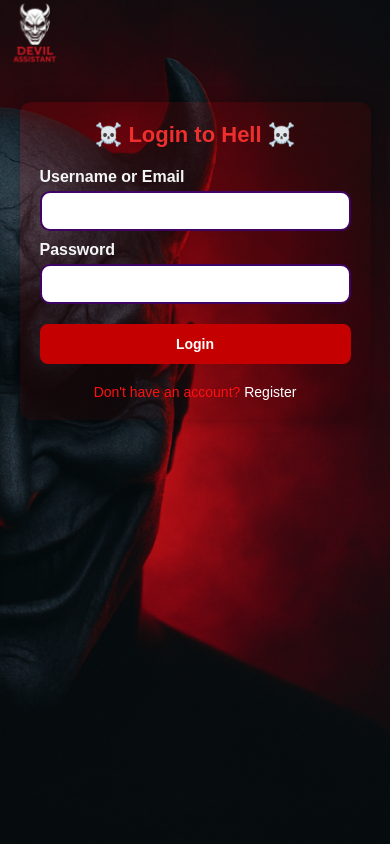
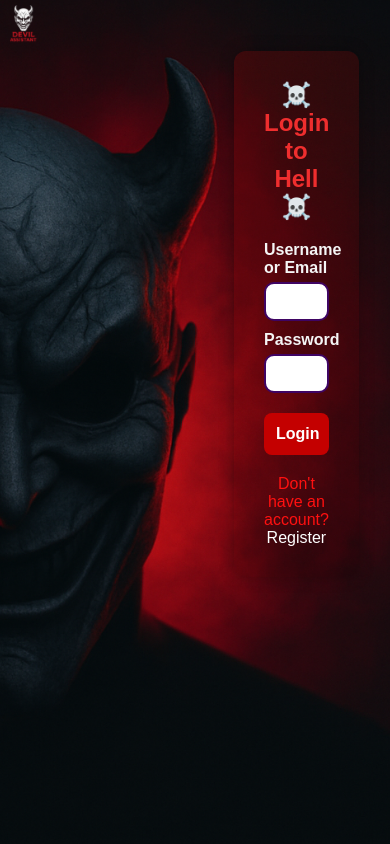
Before and after one commit to divyansh1539/personal-assistant, a Django app: page / in a window 390 px wide. Run offline with Django 5.2, Linux system fonts and the light colour scheme.

Commit message:
fix the code

```diff
--- a/devil/static/images/style.css
+++ b/devil/static/images/style.css
@@ -11,13 +11,10 @@ html , body {
 body {
   margin: 0;
   background: url("/static/images/bg.png") no-repeat center center fixed;
-  background-size: contain;
-  background-repeat: no-repeat;
-  background-position: left center;
+  background-size: cover;
+  background-position: center;
   font-family: 'Orbitron', sans-serif;
-  overflow-x: hidden;
 }
-
 .index-page {
   margin: 0;
   height: 100vh;
@@ -218,22 +215,23 @@ body {
   z-index: 999;
 }
 
-.container1 {
+
+.container1{
+
     width: 32%;
     margin-top: 2%;
-  margin-left: auto;
-  margin-right: 2%;
+    margin-left: 60%;
     background: linear-gradient(145deg, rgba(255, 0, 0, 0.15), rgba(0, 0, 0, 0.15));
     padding: 30px;
     border-radius: 12px;
-  box-shadow: 0 0 15px rgba(0, 0, 0, 0.3);
+    box-shadow: 0 0 15px rgba(0,0,0,0.3);
   }
 
   .container1 h2 {
     text-align: center;
     color: #ef2e2e;
     margin-bottom: 20px;
-  font-weight: 1400;
+    font-weight:1400;
   }
 
   .container1 label {
@@ -270,7 +268,6 @@ body {
   .container1 button:hover {
     background-color: #5a0202;
   }
-
 .footer-text {
   text-align: center;
   color: rgb(255, 16, 16);
@@ -280,57 +277,7 @@ body {
 .footer-text a {
   color: #ffffff;
 }
-
 .login-link {
   text-decoration: none;
   color: white;
 }
-
-.logo img {
-  width: 60px;
-  height: auto;
-  margin-top: 2%;
-  margin-left: 2%;
-}
-
-/* 🔥 Responsive Fix */
-@media (max-width: 1024px) {
-  .container1 {
-    width: 90%;
-    margin: 40px auto;
-    padding: 25px;
-    position: relative;
-    z-index: 2;
-  }
-
-  .logo img {
-    width: 50px;
-    height: auto;
-    margin-left: 10px;
-  }
-
-  body {
-    overflow-y: auto;
-    background-size: cover;
-    background-position: center;
-  }
-}
-
-@media (max-width: 480px) {
-  .container1 {
-    padding: 20px;
-  }
-
-  .container1 h2 {
-    font-size: 22px;
-  }
-
-  .container1 input,
-  .container1 button {
-    font-size: 14px;
-  }
-
-  .footer-text {
-    font-size: 14px;
-  }
-}
--- a/devil/templates/login.html
+++ b/devil/templates/login.html
@@ -1,45 +1,52 @@
 {% load static %}
 <!DOCTYPE html>
 <html lang="en">
+
 <head>
-  <meta charset="UTF-8" />
-  <meta name="viewport" content="width=device-width, initial-scale=1.0" />
+    <meta charset="UTF-8">
+    <meta name="viewport" content="width=device-width, initial-scale=1.0">
     <title>Login</title>
-  <link rel="stylesheet" href="{% static 'images/style.css' %}" />
+    <link rel="stylesheet" href="{% static 'images/style.css' %}">
 </head>
 
 <body>
+
+
     <div class="logo">
-    <img src="{% static 'images/devil_logo.png' %}" alt="logo" />
+        <img src="static/images/devil_logo.png" alt="logo"
+            style="width: 8%; height: 10%; margin-top: 2%; margin-left: 2%;">
     </div>
-
     <div class="container1">
-    <h2>☠️ Login to Hell ☠️</h2>
-
+        <h2> ☠️ Login to Hell ☠️</h2>
         {% if messages %}
         <div class="alert alert-danger">
             {% for message in messages %}
-      <p style="color:red;font-weight:bold;">{{ message }}</p>
+            <p style="color:red;font-weight:bold;">{{message}}</p>
             {% endfor %}
         </div>
         {% endif %}
-
         <form action="/" method="POST">
             {% csrf_token %}
+
             <label for="username">Username or Email</label>
-      <input type="text" name="username" required />
+            <input type="text" name="username" required>
+
 
             <label for="password">Password</label>
-      <input type="password" name="password" required />
+            <input type="password" name="password" required>
+
 
             <button type="submit">Login</button>
         </form>
 
         <div class="footer-text">
             <p>Don't have an account? <a class="login-link" href="/register">Register</a></p>
-    </div>
+
         </div>
 
+    </div>
     <script src="{% static 'images/script.js' %}"></script>
+
 </body>
+
 </html>
```
Lines whose indentation alone changed are shown as unchanged.
